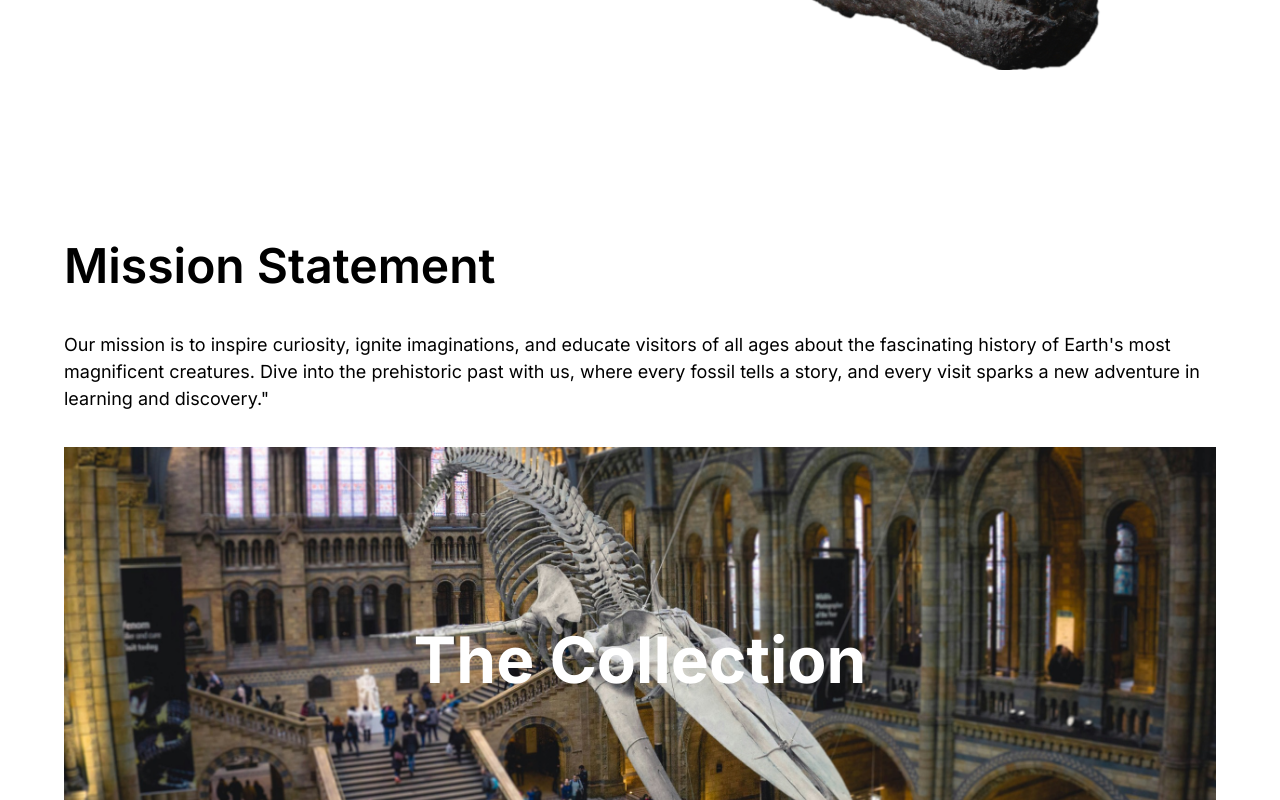
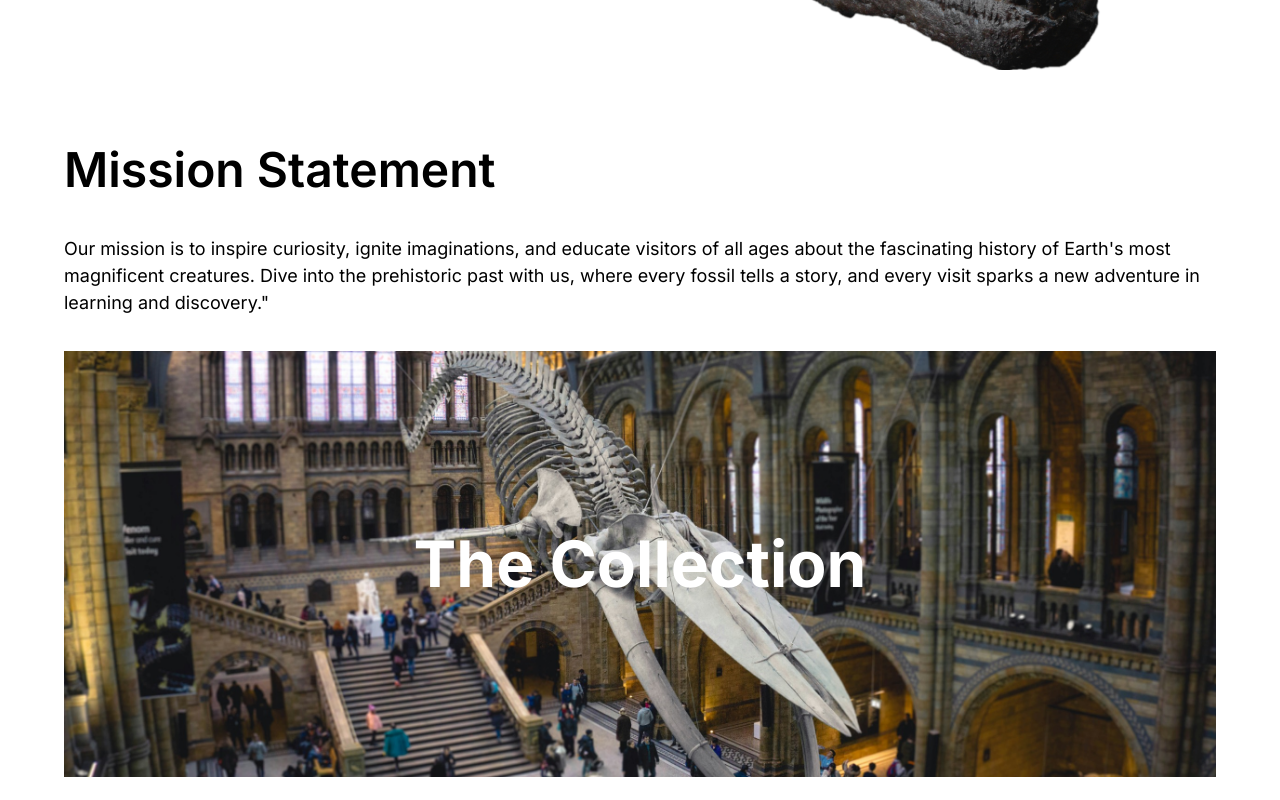
Before and after one commit to faoroj/FossilDiscoveryLab, a React (Vite) app in the folder FossilDiscoveryLab/: page /AboutUs in a window 1280 px wide. Shown: the part 620-1420 px from the top of the page. Built offline with nearby package versions, Linux system fonts and the light colour scheme.

Commit message:
Mission Statement Top Padding Fix

```diff
--- a/FossilDiscoveryLab/src/pages/AboutUs.jsx
+++ b/FossilDiscoveryLab/src/pages/AboutUs.jsx
@@ -9,7 +9,7 @@ const AboutUs = () => {
       <AboutUsEntry />
     </section>
 
-    <section className="padding">
+    <section className="padding-x padding-b">
       <MissionStatement />
     </section>
 
```
